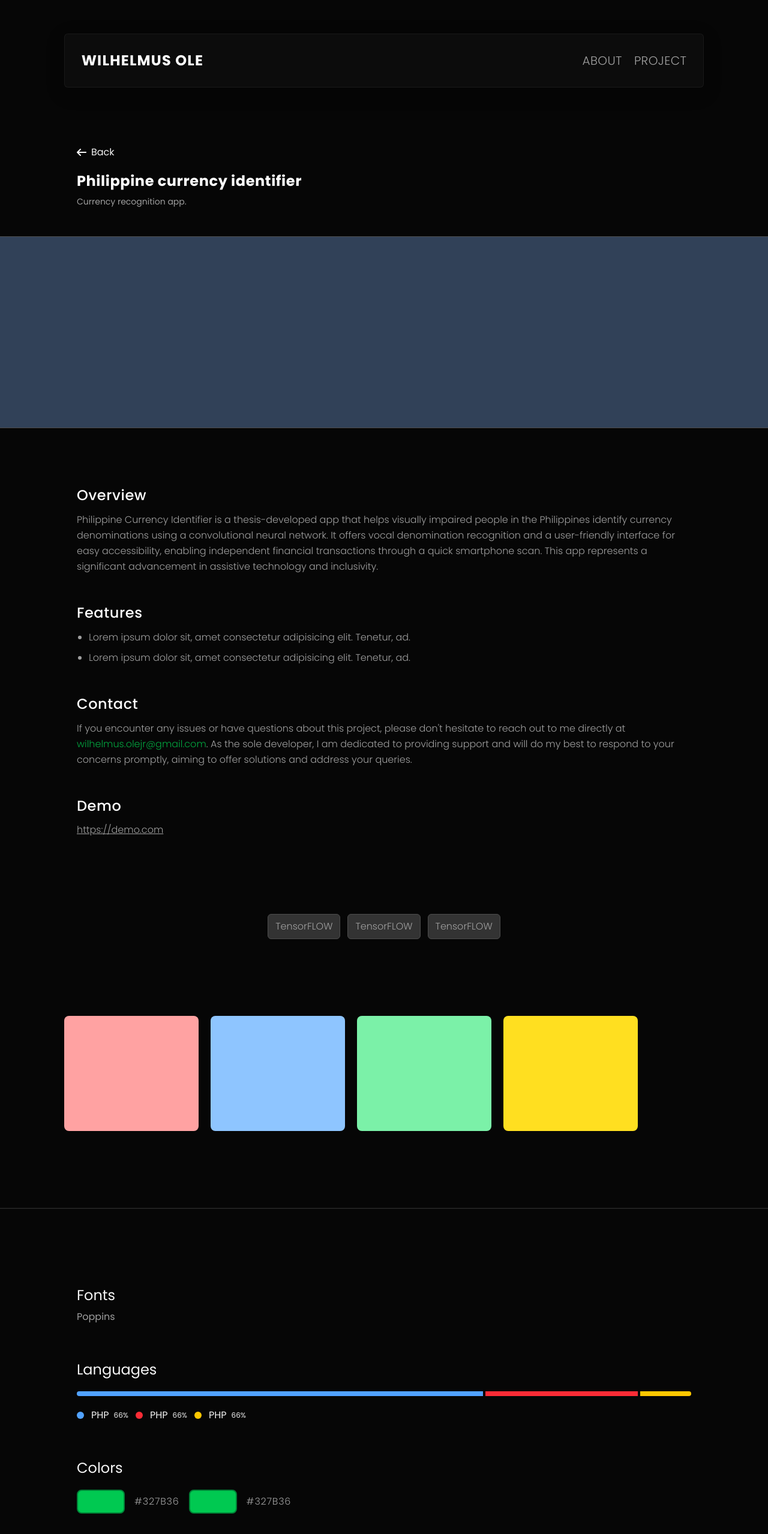
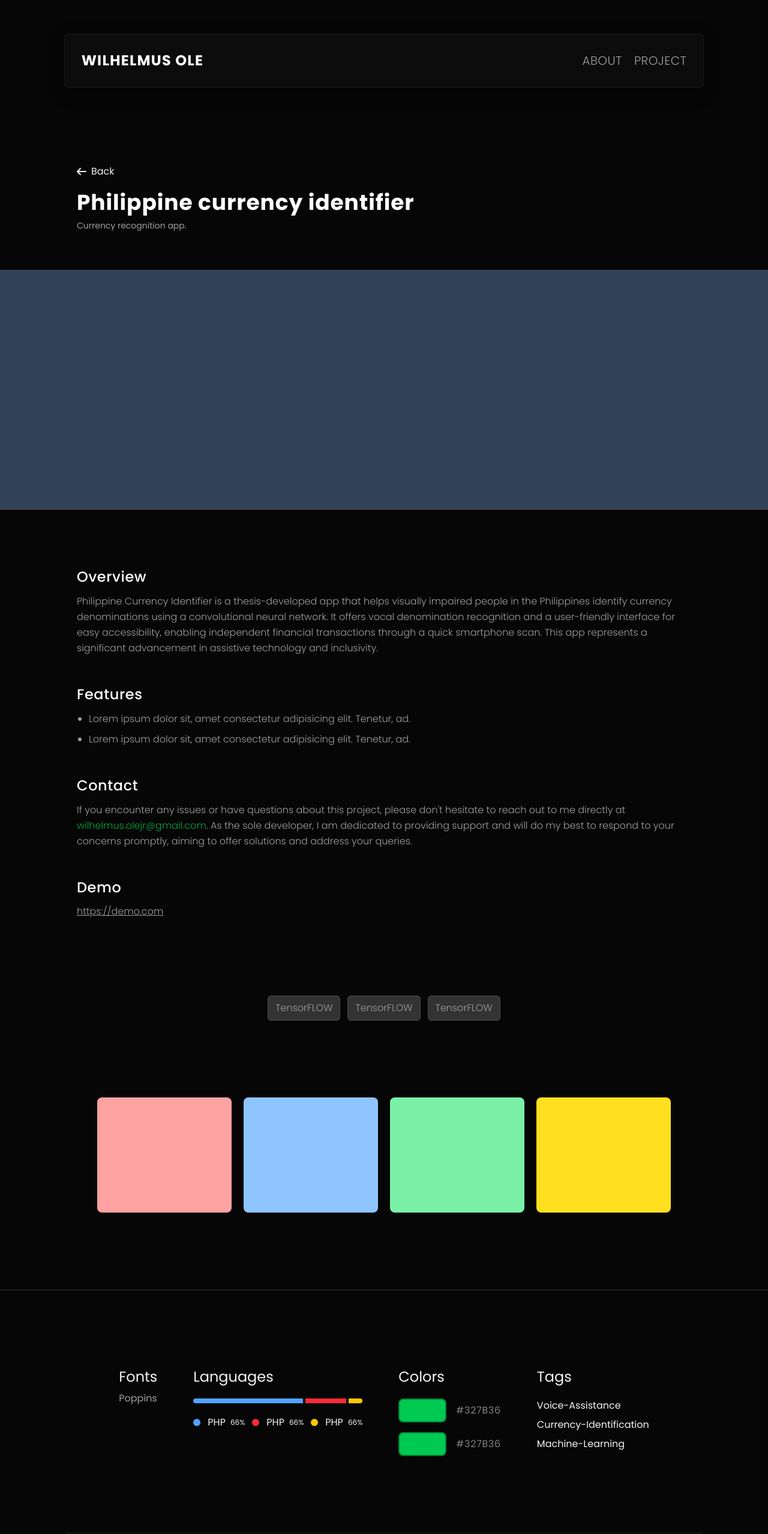
Before and after one commit to wilhelmusolejr/portfolivio-v2, a React (Vite) app: page /project in a window 1280 px wide. Shown: the top 2558 px of the page at 60% size. Built offline with nearby package versions, Linux system fonts and the light colour scheme.

Commit message:
responsive for all devices

```diff
--- a/src/pages/Project.jsx
+++ b/src/pages/Project.jsx
@@ -11,7 +11,7 @@ export default function Project() {
     <>
       <Navigator />
 
-      <div className="container mx-auto mt-24 mb-12 w-10/12 max-w-5xl">
+      <div className="container mx-auto mt-32 mb-10 w-10/12 max-w-5xl md:mb-16">
         {/* BACK */}
         <div className="mb-5 flex items-center gap-2">
           <FontAwesomeIcon icon={faArrowLeft} />
@@ -19,7 +19,7 @@ export default function Project() {
         </div>
 
         {/* HEADING */}
-        <h1 className="mb-2 text-2xl font-bold tracking-wide text-white">
+        <h1 className="mb-2 text-2xl font-bold tracking-wide text-white lg:text-4xl">
           Philippine currency identifier
         </h1>
 
@@ -28,7 +28,7 @@ export default function Project() {
       </div>
 
       {/* image */}
-      <div className="border-light-white h-[40vh] border-t-1 border-b-1 bg-slate-700"></div>
+      <div className="border-light-white h-[40vh] border-t-1 border-b-1 bg-slate-700 md:h-[50vh]"></div>
 
       {/* details */}
       <div className="container mx-auto mt-24 mb-12 flex w-10/12 max-w-5xl flex-col gap-12">
@@ -126,19 +126,19 @@ export default function Project() {
       </div>
 
       {/* album */}
-      <div className="scrollbar-hide mx-auto w-10/12 overflow-x-auto">
-        <div className="flex gap-5">
-          <div className="h-48 w-56 flex-shrink-0 rounded-lg bg-red-300"></div>
-          <div className="h-48 w-56 flex-shrink-0 rounded-lg bg-blue-300"></div>
-          <div className="h-48 w-56 flex-shrink-0 rounded-lg bg-green-300"></div>
-          <div className="h-48 w-56 flex-shrink-0 rounded-lg bg-yellow-300"></div>
+      <div className="scrollbar-hide mx-auto w-10/12 overflow-x-auto lg:overflow-x-visible">
+        <div className="flex gap-5 lg:flex-wrap lg:justify-center">
+          <div className="h-48 w-56 flex-shrink-0 rounded-lg bg-red-300 lg:flex-shrink"></div>
+          <div className="h-48 w-56 flex-shrink-0 rounded-lg bg-blue-300 lg:flex-shrink"></div>
+          <div className="h-48 w-56 flex-shrink-0 rounded-lg bg-green-300 lg:flex-shrink"></div>
+          <div className="h-48 w-56 flex-shrink-0 rounded-lg bg-yellow-300 lg:flex-shrink"></div>
         </div>
       </div>
 
       <SectionLine />
 
-      <div className="container mx-auto w-10/12 max-w-5xl">
-        <div className="flex flex-col gap-15">
+      <div className="container mx-auto mb-32 w-10/12 max-w-5xl">
+        <div className="flex flex-wrap gap-15 md:justify-center">
           {/* FONTS */}
           <div className="">
             <h3 className="mb-2 text-2xl">Fonts</h3>
@@ -192,7 +192,7 @@ export default function Project() {
           {/* Colors */}
           <div className="">
             <h3 className="mb-5 text-2xl">Colors</h3>
-            <div className="flex flex-wrap gap-4">
+            <div className="flex flex-col gap-4">
               {/* item */}
               <div className="flex items-center gap-4">
                 {/* box */}
```
